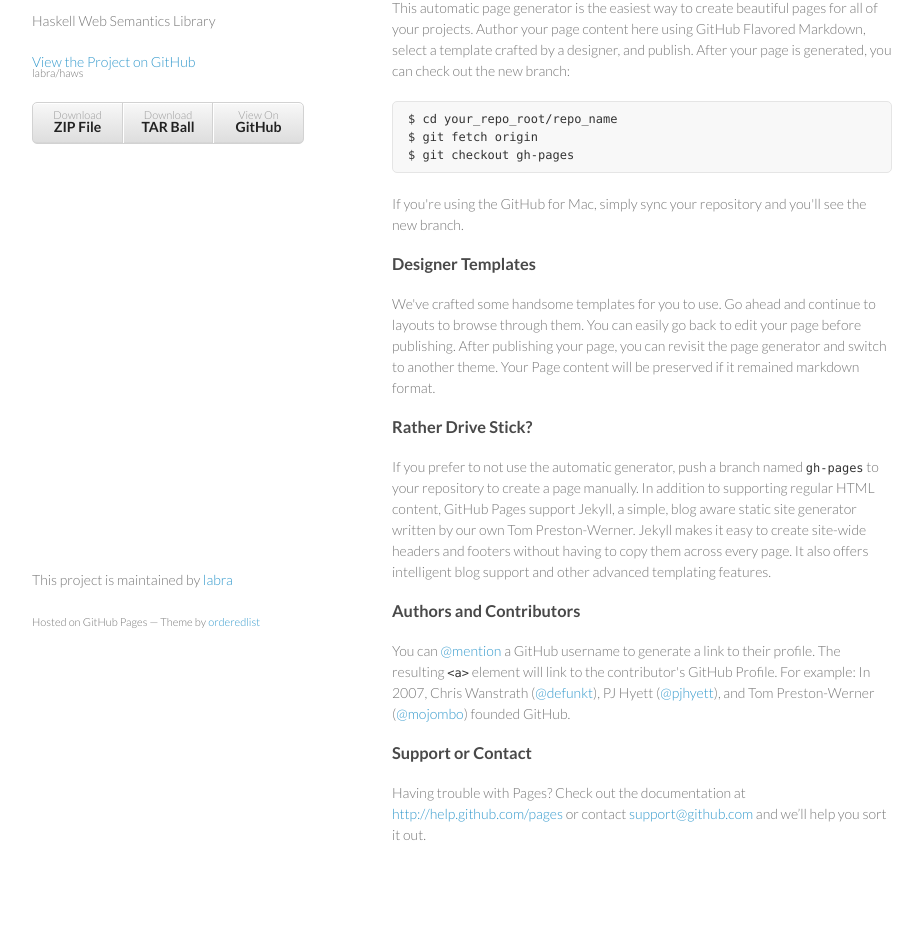
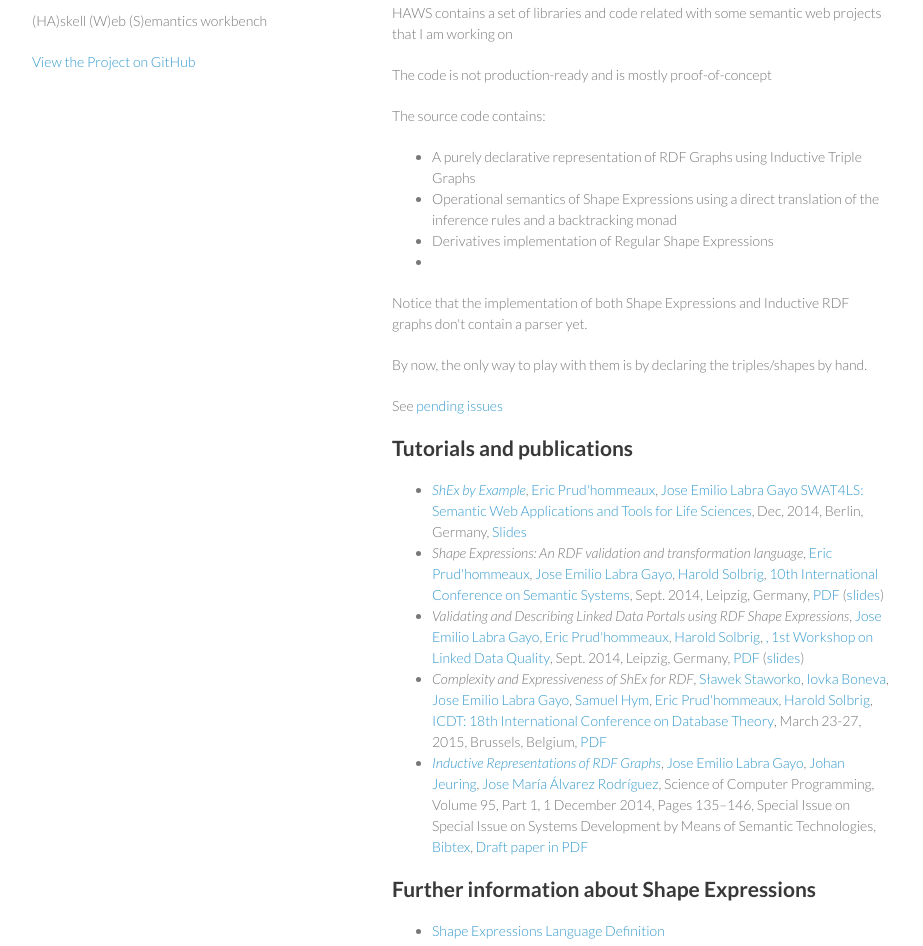
Before and after one commit to labra/Haws, a plain HTML site: page index.html in a window 1280 px wide. Shown: the part 99-1045 px from the top of the page, without its empty margins (178-1101 px from the left). Before the commit the page ends 1014 px from the top, so only its background shows below. Drawn offline with Linux system fonts and the light colour scheme.

Commit message:
Added first version of independent Haws page with publications

```diff
--- a/index.html
+++ b/index.html
@@ -15,57 +15,111 @@
   <body>
     <div class="wrapper">
       <header>
-        <h1>Haws</h1>
-        <p>Haskell Web Semantics Library</p>
-
-        <p class="view"><a href="https://github.com/labra/haws">View the Project on GitHub <small>labra/haws</small></a></p>
+        <h1>HAWS</h1>
+	    <p>(HA)skell (W)eb (S)emantics workbench</p>
+        <p class="view"><a href="https://github.com/labra/Haws">View the Project on GitHub</a></p>
+      </header>
 
 
-        <ul>
-          <li><a href="https://github.com/labra/haws/zipball/master">Download <strong>ZIP File</strong></a></li>
-          <li><a href="https://github.com/labra/haws/tarball/master">Download <strong>TAR Ball</strong></a></li>
-          <li><a href="https://github.com/labra/haws">View On <strong>GitHub</strong></a></li>
-        </ul>
-      </header>
-      <section>
-        <h3>
-<a name="welcome-to-github-pages" class="anchor" href="#welcome-to-github-pages"><span class="octicon octicon-link"></span></a>Welcome to GitHub Pages.</h3>
+<section>
+<h2>About</h2>
+<p>HAWS contains a set of libraries and code related with some semantic web projects that I am working on</p>
+<p>The code is not production-ready and is mostly proof-of-concept</p>
+<p>The source code contains:</p>
 
-<p>This automatic page generator is the easiest way to create beautiful pages for all of your projects. Author your page content here using GitHub Flavored Markdown, select a template crafted by a designer, and publish. After your page is generated, you can check out the new branch:</p>
+<ul>
+<li>A purely declarative representation of RDF Graphs using Inductive Triple Graphs</li>
+<li>Operational semantics of Shape Expressions using a direct translation of the inference rules
+		    and a backtracking monad</li>
+<li>Derivatives implementation of Regular Shape Expressions</li>
+<li>
+</ul>
 
-<pre><code>$ cd your_repo_root/repo_name
-$ git fetch origin
-$ git checkout gh-pages
-</code></pre>
+<p>Notice that the implementation of both Shape Expressions and Inductive RDF graphs don't contain
+   a parser yet. </p>
+<p>By now, the only way to play with them is by declaring the triples/shapes by hand.</p>
+<p>See <a href="https://github.com/labra/Haws/issues">pending issues</a></p>
 
-<p>If you're using the GitHub for Mac, simply sync your repository and you'll see the new branch.</p>
+<h2 id="links">Tutorials and publications</h2>
+<ul>
+<li>
+<i><a href="http://www.w3.org/2014/Talks/1209-shex-egp">ShEx by Example</a></i>,
+<a href="http://www.w3.org/People/Eric/">Eric Prud'hommeaux</a>,
+<a href="http://www.di.uniovi.es/~labra">Jose Emilio Labra Gayo</a>
+<a href="http://www.swat4ls.org/">SWAT4LS: Semantic Web Applications and Tools for Life Sciences</a>,
+Dec, 2014, Berlin, Germany,
+<a href="http://www.w3.org/2014/Talks/1209-shex-egp">Slides</a>
+</li>
 
-<h3>
-<a name="designer-templates" class="anchor" href="#designer-templates"><span class="octicon octicon-link"></span></a>Designer Templates</h3>
 
-<p>We've crafted some handsome templates for you to use. Go ahead and continue to layouts to browse through them. You can easily go back to edit your page before publishing. After publishing your page, you can revisit the page generator and switch to another theme. Your Page content will be preserved if it remained markdown format.</p>
+<li>
+<i>Shape Expressions: An RDF validation and transformation language</i>,
+<a href="http://www.w3.org/People/Eric/">Eric Prud'hommeaux</a>,
+<a href="http://www.di.uniovi.es/~labra">Jose Emilio Labra Gayo</a>,
+<a href="http://www.mayo.edu/research/faculty/solbrig-harold-ralph/bio-20022700">Harold Solbrig</a>,
+<a href="http://www.semantics.cc/">10th International Conference on Semantic Systems</a>,
+Sept. 2014, Leipzig, Germany,
+<a href="papers/semantics2014.pdf">PDF</a>
+(<a href="http://www.slideshare.net/jelabra/semantics-2014">slides</a>)
+</li>
 
-<h3>
-<a name="rather-drive-stick" class="anchor" href="#rather-drive-stick"><span class="octicon octicon-link"></span></a>Rather Drive Stick?</h3>
 
-<p>If you prefer to not use the automatic generator, push a branch named <code>gh-pages</code> to your repository to create a page manually. In addition to supporting regular HTML content, GitHub Pages support Jekyll, a simple, blog aware static site generator written by our own Tom Preston-Werner. Jekyll makes it easy to create site-wide headers and footers without having to copy them across every page. It also offers intelligent blog support and other advanced templating features.</p>
+<li><i>Validating and Describing Linked Data Portals using RDF Shape Expressions</i>,
+<a href="http://www.di.uniovi.es/~labra">Jose Emilio Labra Gayo</a>,
+<a href="http://www.w3.org/People/Eric/">Eric Prud'hommeaux</a>,
+<a href="http://www.mayo.edu/research/faculty/solbrig-harold-ralph/bio-20022700">Harold Solbrig</a>,
+<a href="http://www.josemalvarez.es/"Jose María Álvarez Rodríguez</a>,
+<a href="http://ldq.semanticmultimedia.org/">1st Workshop on Linked Data Quality</a>,
+Sept. 2014, Leipzig, Germany,
+<a href="papers/ldq2014.pdf">PDF</a>
+(<a href="http://www.slideshare.net/jelabra/linked-dataquality-2014">slides</a>)</li>
 
-<h3>
-<a name="authors-and-contributors" class="anchor" href="#authors-and-contributors"><span class="octicon octicon-link"></span></a>Authors and Contributors</h3>
 
-<p>You can <a href="https://github.com/blog/821" class="user-mention">@mention</a> a GitHub username to generate a link to their profile. The resulting <code>&lt;a&gt;</code> element will link to the contributor's GitHub Profile. For example: In 2007, Chris Wanstrath (<a href="https://github.com/defunkt" class="user-mention">@defunkt</a>), PJ Hyett (<a href="https://github.com/pjhyett" class="user-mention">@pjhyett</a>), and Tom Preston-Werner (<a href="https://github.com/mojombo" class="user-mention">@mojombo</a>) founded GitHub.</p>
+<li>
+<i>Complexity and Expressiveness of ShEx for RDF</i>,
+<a href="http://www.grappa.univ-lille3.fr/~staworko/">Sławek Staworko</a>,
+<a href="http://www.lifl.fr/~boneva/">Iovka Boneva</a>,
+<a href="http://www.di.uniovi.es/~labra">Jose Emilio Labra Gayo</a>,
+<a href="http://www.lifl.fr/~hym/">Samuel Hym</a>,
+<a href="http://www.w3.org/People/Eric/">Eric Prud'hommeaux</a>,
+<a href="http://www.mayo.edu/research/faculty/solbrig-harold-ralph/bio-20022700">Harold Solbrig</a>,
+<a href="http://edbticdt2015.be/">ICDT: 18th International Conference on Database Theory</a>,
+March 23-27, 2015, Brussels, Belgium,
+<a href="papers/staworko-icdt15a.pdf">PDF</a>
+</li>
 
-<h3>
-<a name="support-or-contact" class="anchor" href="#support-or-contact"><span class="octicon octicon-link"></span></a>Support or Contact</h3>
+<li>
+<i><a href="http://www.sciencedirect.com/science/article/pii/S0167642314000094">Inductive Representations of RDF Graphs</a></i>,
+<a href="http://www.di.uniovi.es/~labra">Jose Emilio Labra Gayo</a>,
+<a href="http://www.staff.science.uu.nl/~jeuri101/homepage/">Johan Jeuring</a>,
+<a href="http://www.josemalvarez.es/">Jose María Álvarez Rodríguez</a>,
+Science of Computer Programming, Volume 95, Part 1, 1 December 2014, Pages 135–146,
+Special Issue on Special Issue on Systems Development by Means of Semantic Technologies,
+<a href="papers/scp14.bib">Bibtex</a>,
+<a href="papers/scp14.pdf">Draft paper in PDF</a>
+</li>
 
-<p>Having trouble with Pages? Check out the documentation at <a href="http://help.github.com/pages">http://help.github.com/pages</a> or contact <a href="mailto:support@github.com">support@github.com</a> and we’ll help you sort it out.</p>
-      </section>
-      <footer>
-        <p>This project is maintained by <a href="https://github.com/labra">labra</a></p>
-        <p><small>Hosted on GitHub Pages &mdash; Theme by <a href="https://github.com/orderedlist">orderedlist</a></small></p>
-      </footer>
-    </div>
-    <script src="javascripts/scale.fix.js"></script>
+</ul>
+
+<section>
+<h2 id="links">Further information about Shape Expressions</h2>
+<ul>
+<li><a href="http://www.w3.org/2013/ShEx/Definition.html">Shape Expressions Language Definition</a></li>
+<li><a href="http://www.w3.org/2013/ShEx/Primer">Primer</a></li>
+<li><a href="http://www.w3.org/2001/sw/wiki/ShEx">Wiki</a></li>
+<li><a href="http://shexspec.github.io/test-suite/index.html">Test-suite (also contains examples of ShEx)</a></li>
+<li><a href="http://www.w3.org/2013/ShEx/FancyShExDemo">Fancy Demo</a> (Eric Prud'hommeaux implementation)</li>
+</ul>
+</section>
+
+<section>
+<h2 id="credits">Credits</h2>
+<ul>
+<li><a href="http://www.di.uniovi.es/~labra">Jose Emilio Labra Gayo</a></li>
+<li><a href="http://www.w3.org/People/Eric/">Eric Prud'Hommeaux</a></li>
+</ul>
+</section>
+
 
   </body>
 </html>
```
Also changed, not shown: 5 other files.
